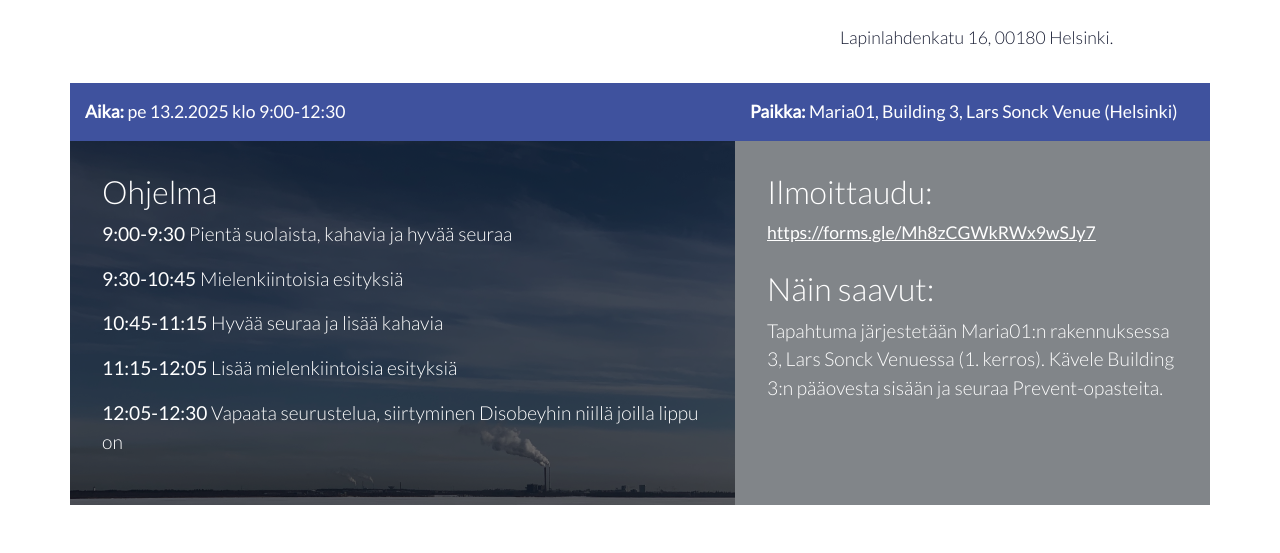
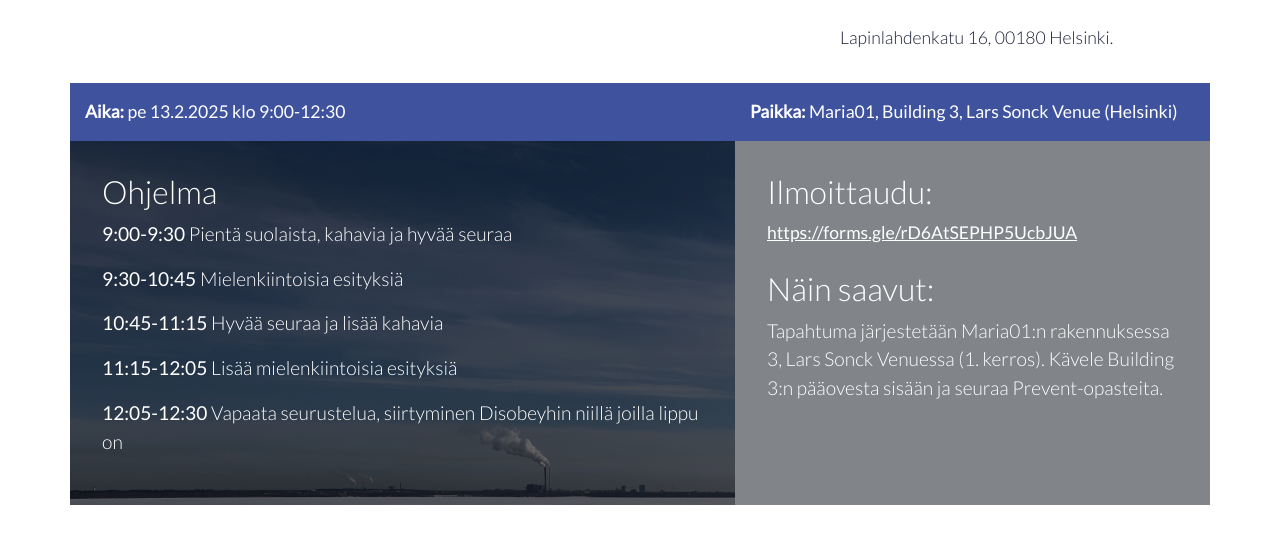
Before and after one commit to scanabc/scanabc.github.io, a Jekyll site: the page prevent26/index.html, which Jekyll copies as it is, in a window 1280 px wide. Shown: the part 882-1435 px from the top of the page. Built offline with Jekyll 4.4.1, drawn with Linux system fonts in a browser that asks for light colours.

Commit message:
Prevent26 - update signup link

```diff
--- a/prevent26/index.html
+++ b/prevent26/index.html
@@ -87,7 +87,7 @@
       </div>
       <div class="col-12 col-lg-5 meeting">
         <h2>Ilmoittaudu:</h2>
-         <a href="https://forms.gle/Mh8zCGWkRWx9wSJy7" target="_blank" rel="noopener" class="signup">https://forms.gle/Mh8zCGWkRWx9wSJy7</a>
+         <a href="https://forms.gle/Mh8zCGWkRWx9wSJy7" target="_blank" rel="noopener" class="signup">https://forms.gle/rD6AtSEPHP5UcbJUA</a>
         <h2 class="mt-4">Näin saavut:</h2>
         <p>Tapahtuma järjestetään Maria01:n rakennuksessa 3, Lars Sonck Venuessa (1. kerros). Kävele Building 3:n pääovesta sisään ja seuraa Prevent-opasteita.
         </p>
```
